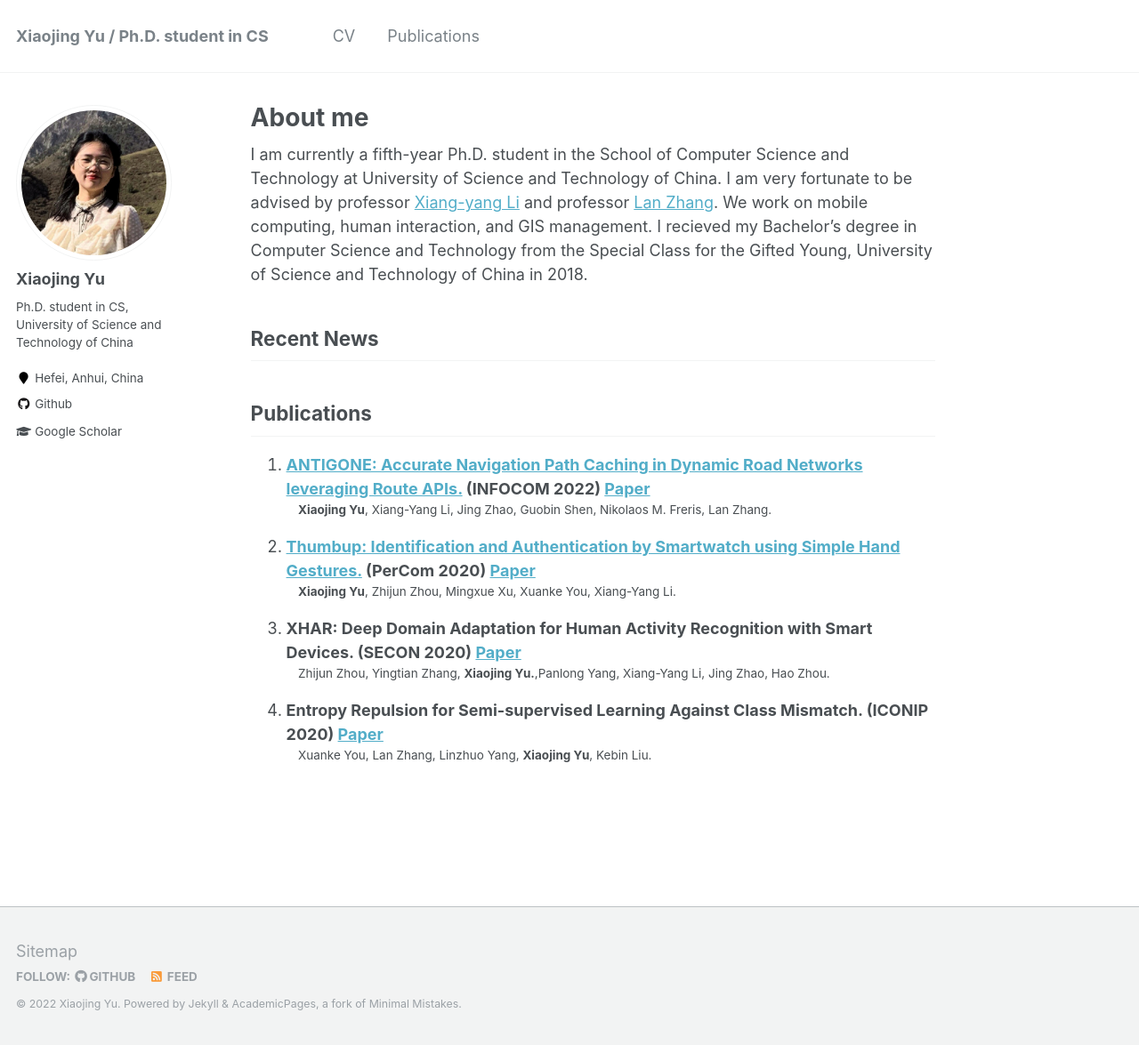
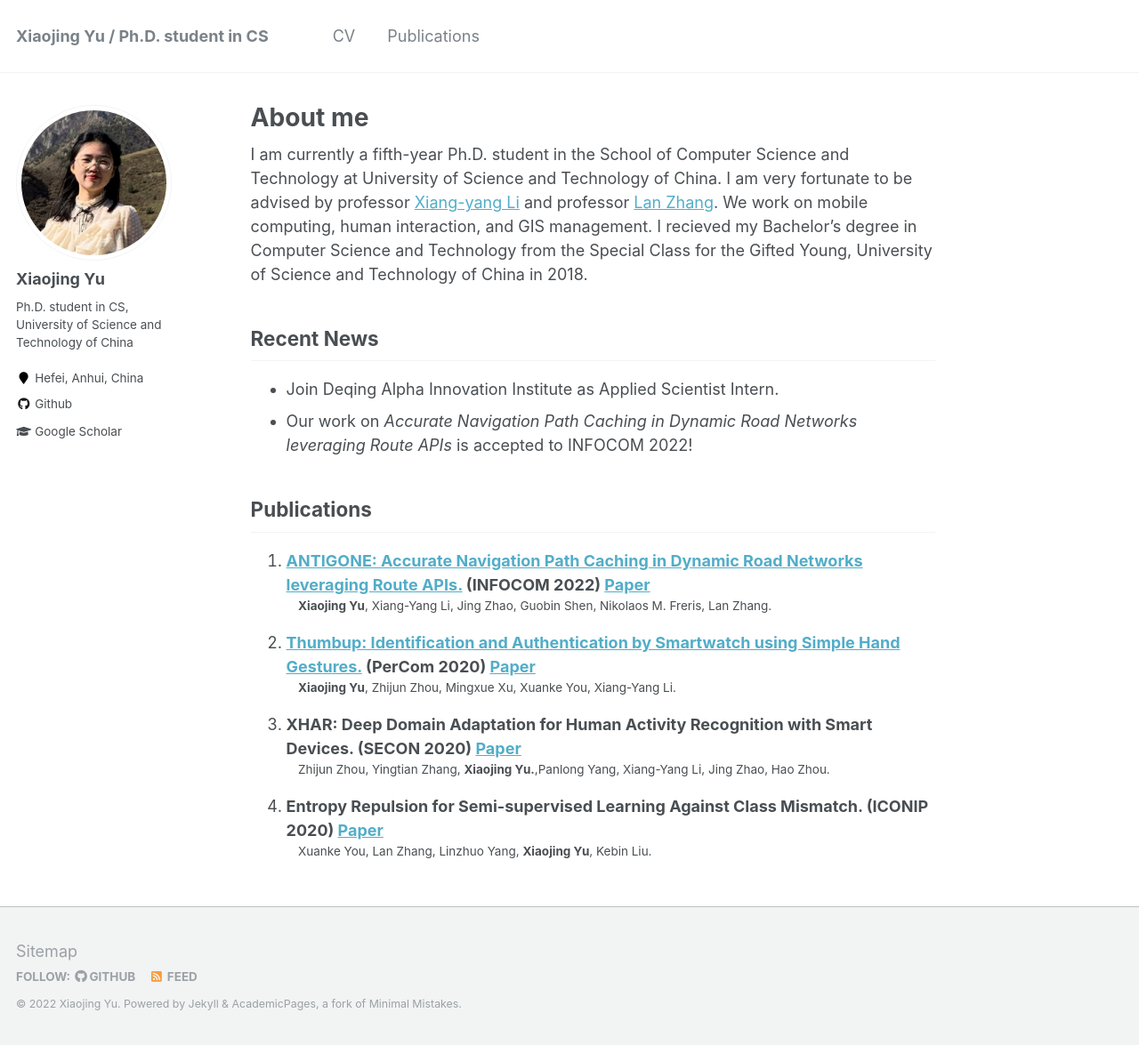
Before and after one commit to blairjing/blairjing.github.io, a Jekyll site: the page built from _pages/about.md, in a window 1280 px wide and 1175 px high. Shown: the whole window at 89% size. Built offline with Jekyll 4.4.1, drawn with Linux system fonts in a browser that asks for light colours.

Commit message:
Update about.md

```diff
--- a/_pages/about.md
+++ b/_pages/about.md
@@ -15,7 +15,8 @@ I recieved my Bachelor’s degree in Computer Science and Technology from the Sp
 
 Recent News
 ------
-
+* Join Deqing Alpha Innovation Institute as Applied Scientist Intern.
+* Our work on *Accurate Navigation Path Caching in Dynamic Road Networks leveraging Route APIs* is accepted to INFOCOM 2022!
 
 Publications
 ------
```
